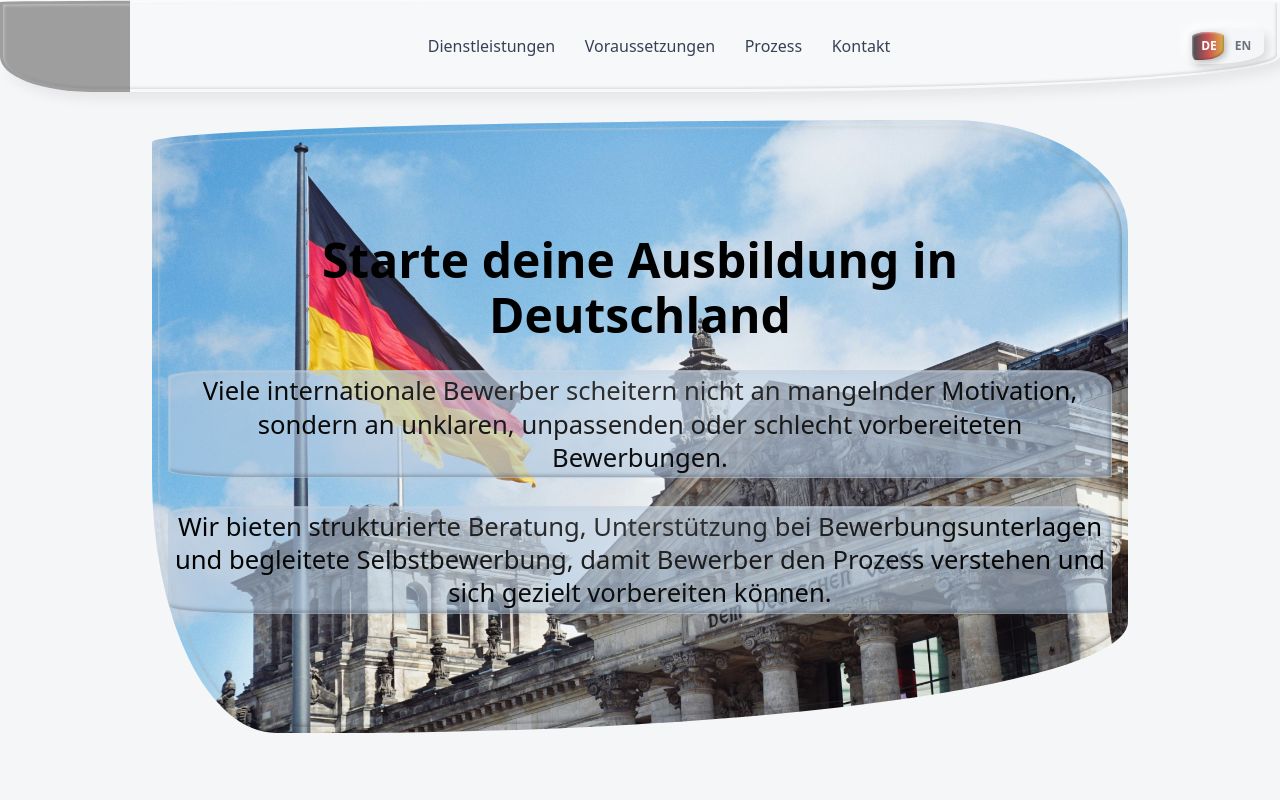
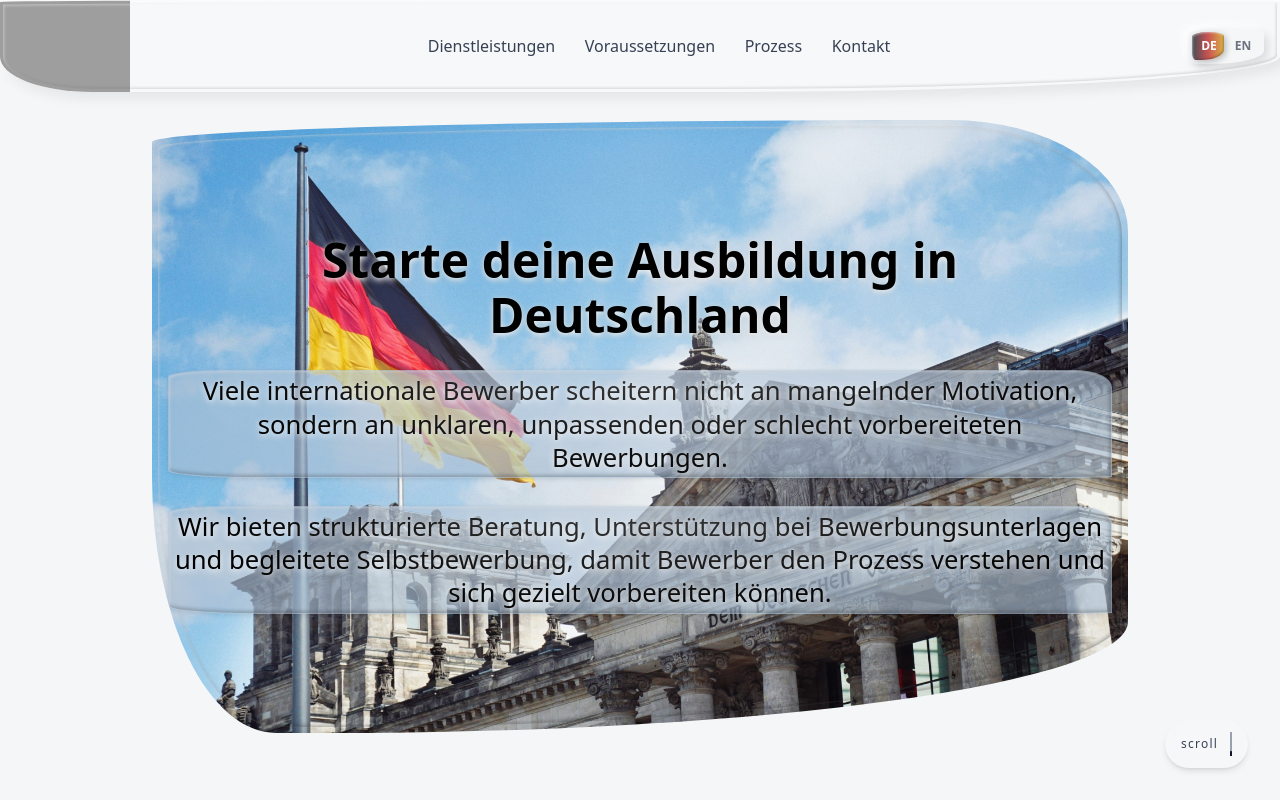
Before and after one commit to Bassil88/aura-coffee-demo, a Next.js app: page /de in a window 1280 px wide. Shown: the top 800 px of the page. Built offline with nearby package versions, Linux system fonts and the light colour scheme; grey boxes are pictures that could not be loaded.

Commit message:
animated scroll down btn

```diff
--- a/app/components/Hero.tsx
+++ b/app/components/Hero.tsx
@@ -52,20 +52,20 @@ export default function Hero({ locale }: { locale: "de" | "en" }) {
 
     <h1 className="text-center font-bold
       mb-2
-
+      text-shadow-soft drop-shadow-sm
       leading-tight ">
       {t.title}
     </h1>
  <div className=" mx-auto max-w-8xl text-center weight-light" >
 
-    <h4 className="glass-hero text-sm
+    <h4 className="text-shadow-soft drop-shadow-sm glass-hero text-sm
       sm:text-base
       md:text-lg
       lg:text-xl inline-block mt-5 px-1 py-1  next-leading-relaxed ">
       {t.description}
     </h4> <br />
 
-    <h4 className="glass-hero text-sm
+    <h4 className="glass-hero text-sm text-shadow-soft drop-shadow-sm
       sm:text-base
       md:text-lg
       lg:text-xl inline-block mt-5 px-1 py-1  next-leading-relaxed
--- a/app/components/Navbar.tsx
+++ b/app/components/Navbar.tsx
@@ -31,7 +31,20 @@ export default function Navbar({ locale }: { locale: "en" | "de" }) {
     <nav className="neu-navbar fixed top-0 w-full z-50 ">
       <div className="max-w-7xl mx-auto flex items-center justify-between mt-0  h-[92px]">
         {/* Logo */}
-        <Image src="/logo.png" alt="Brightway to deutschland logo" width={600} height={100} priority className="h-auto w-[130px] object-contain" />
+        <button
+  onClick={() => window.scrollTo({ top: 0, behavior: "smooth" })}
+  aria-label="Scroll to top"
+  className="cursor-pointer"
+>
+  <Image
+    src="/logo.png"
+    alt="Brightway to deutschland logo"
+    width={600}
+    height={100}
+    priority
+    className="h-auto w-[130px] object-contain"
+  />
+</button>
 
         {/* Desktop Nav */}
         <div className="hidden md:flex gap-1 font-medium text-gray-700">
--- /dev/null
+++ b/app/components/ScrollToContactButton.tsx
@@ -0,0 +1,50 @@
+"use client";
+
+export default function ScrollToContact() {
+  const scrollToContact = () => {
+    const el = document.getElementById("contact");
+    if (!el) return;
+
+    const yOffset = -100;
+    const y = el.getBoundingClientRect().top + window.scrollY + yOffset;
+
+    window.scrollTo({ top: y, behavior: "smooth" });
+  };
+
+  return (
+    <button
+      onClick={scrollToContact}
+      aria-label="Scroll to contact"
+      className="
+        fixed
+        bottom-8
+        right-8
+        z-40
+        flex
+        items-center
+        gap-3
+        px-3
+        py-2
+        md:px-4
+        md:py-3
+        md:text-base
+        rounded-full
+        bg-white/10
+        backdrop-blur-md
+        shadow-md
+        hover:bg-white/10
+        transition
+        group
+cursor-pointer
+      "
+    >
+      <span className="text-[8px] md:text-xs tracking-widest font-medium text-gray-700">
+        scroll
+      </span>
+
+      <span className="relative h-6 w-[2px] overflow-hidden bg-gray-400">
+        <span className="absolute top-0 left-0 h-full w-full bg-gray-900 animate-scroll-line" />
+      </span>
+    </button>
+  );
+}
--- a/app/globals.css
+++ b/app/globals.css
@@ -3,7 +3,7 @@
 @import "tailwindcss";
 html, body {
   overflow-x: hidden;
-    background-color: #f5f6f8;
+  background-color: #f5f6f8;
   width: 100%;
   min-height: 100%;
 }
@@ -19,9 +19,28 @@ html, body {
   transition: opacity 0.9s ease-out, transform 0.9s ease-out;
 }
 
+.text-shadow-soft {
+  text-shadow: 0 2px 6px rgb(255, 255, 255);
+}
 /* * {
   outline: 1px solid rgb(148, 148, 148);
 } */
+
+@keyframes scroll-line {
+  0% {
+    transform: translateY(-100%);
+  }
+  50% {
+    transform: translateY(0);
+  }
+  100% {
+    transform: translateY(100%);
+  }
+}
+
+.animate-scroll-line {
+  animation: scroll-line 1.8s ease-in-out infinite;
+}
 
 
 
@@ -150,7 +169,6 @@ html, body {
 }
 
 /* -------------------------------------------------------------- */
-
 
 
 
--- a/app/layout.tsx
+++ b/app/layout.tsx
@@ -3,6 +3,8 @@ import { Geist, Geist_Mono } from "next/font/google";
 import "./globals.css";
 
 import Footer from "./components/Footer";
+import ScrollToContactButton from "./components/ScrollToContactButton";
+import ScrollToContact from "./components/ScrollToContactButton";
 
 const geistSans = Geist({
   variable: "--font-geist-sans",
@@ -130,7 +132,9 @@ export default function RootLayout({ children }: { children: React.ReactNode })
           }}
         />
 
-        <main>{children}</main>
+        <main>{children}
+          <ScrollToContact />
+        </main>
         <Footer />
       </body>
     </html>
```
